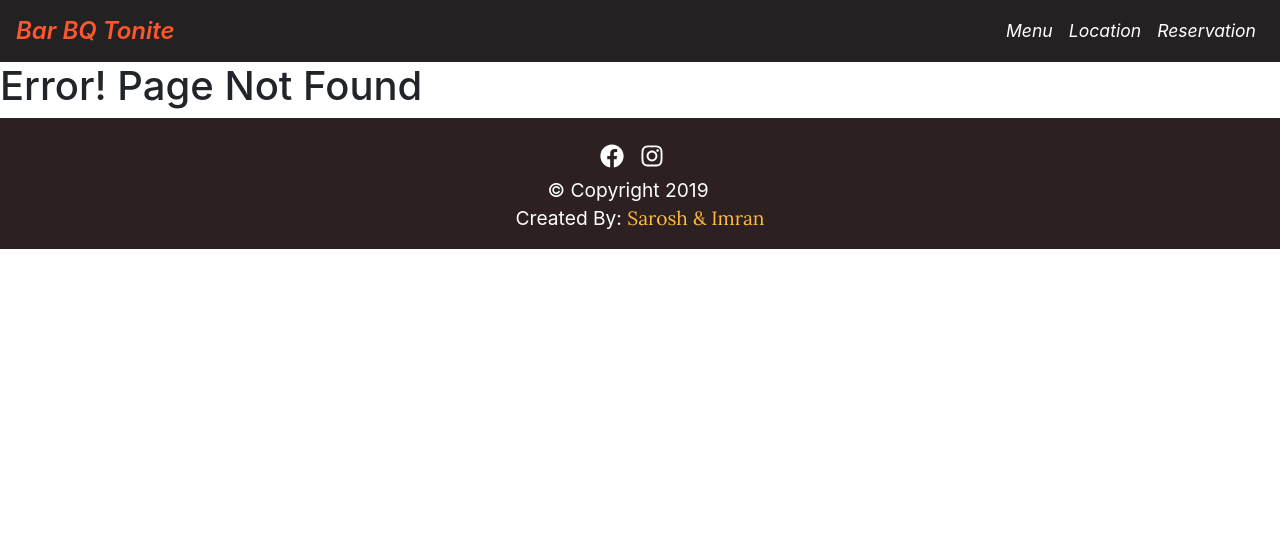
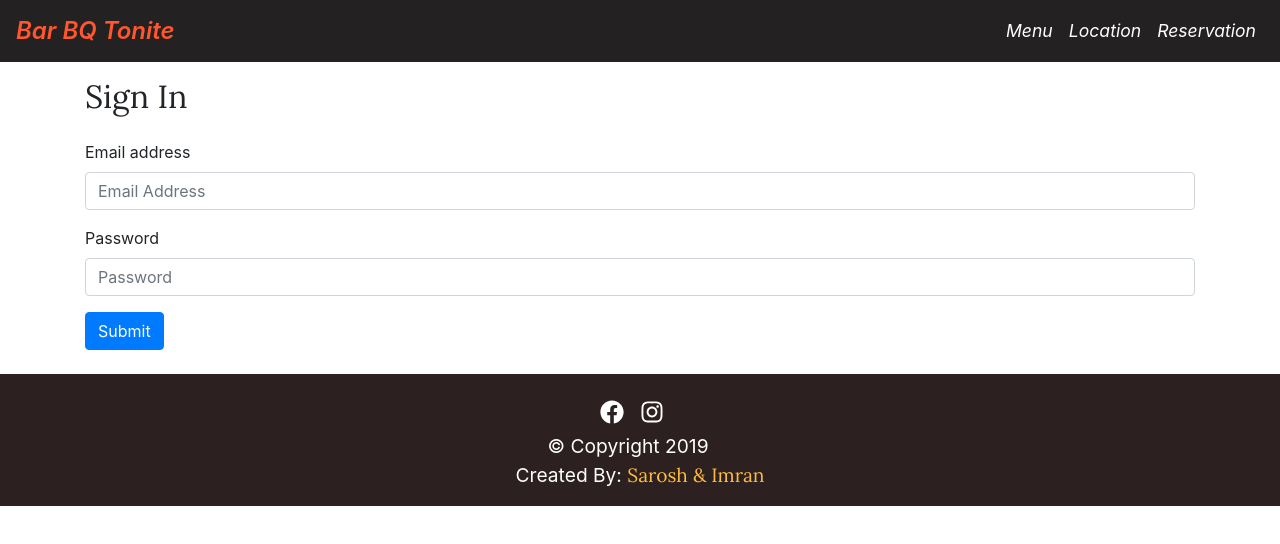
Before and after one commit to SaroshKhawar496/bbq-tonite, a React (Create React App) app in the folder client/: page /signin in a window 1280 px wide. Before the commit this address had no page. Shown: the top 544 px of the page. Built offline with nearby package versions, Linux system fonts and the light colour scheme.

Commit message:
Fixed the issue with signup on frontend. do same thing for signin

```diff
--- a/client/src/App.js
+++ b/client/src/App.js
@@ -15,6 +15,7 @@ import CustomerDashboard from "./containers/CustomerDashboard";
 import NewReservation from "./containers/NewReservation";
 import Location from "./containers/Location";
 import SignUp from "./containers/SignUp";
+import SignIn from "./containers/SignIn";
 
 function App() {
   return (
@@ -32,6 +33,7 @@ function App() {
           <Route path="/reservations/new" component={NewReservation} />
 
           <Route path="/signup" component={SignUp} />
+          <Route path="/signin" component={SignIn} />
           <Route component={ErrorPage} />
         </Switch>
         <Footer />
--- a/client/src/containers/SignIn.js
+++ b/client/src/containers/SignIn.js
@@ -0,0 +1,71 @@
+import React, { Component } from "react";
+import { Button, Form, Alert, Col } from "react-bootstrap";
+import axios from "axios";
+
+class SignIn extends Component {
+  state = {
+    email: "",
+    password: ""
+  };
+  handleChange = e => {
+    this.setState({
+      [e.target.id]: e.target.value
+    });
+  };
+  handleSubmit = e => {
+    e.preventDefault();
+    console.log(this.state);
+    const headers = {
+      "Content-Type": "application/json"
+    };
+
+    axios
+      .post("/api/users/login", this.state, { headers: headers })
+      .then(response => {
+        console.log(response.data);
+        localStorage.setItem("Authorization", response.data);
+      })
+      .catch(err => {
+        console.log("request has error");
+        console.log(err);
+      });
+  };
+  render() {
+    return (
+      <section className="container my-3 ">
+        <h2>Sign In </h2>
+        <Form className="my-4" onSubmit={this.handleSubmit}>
+          <Form.Group>
+            <Form.Label>Email address</Form.Label>
+            <Form.Control
+              id="email"
+              type="email"
+              placeholder="Email Address"
+              name="email"
+              onChange={this.handleChange}
+              value={this.state.email}
+            />
+          </Form.Group>
+
+          <Form.Group>
+            <Form.Label>Password</Form.Label>
+            <Form.Control
+              id="password"
+              type="password"
+              placeholder="Password"
+              name="password"
+              onChange={this.handleChange}
+              value={this.state.password}
+            />
+          </Form.Group>
+
+          <Button variant="primary" type="submit">
+            Submit
+          </Button>
+        </Form>
+      </section>
+    );
+  }
+}
+
+export default SignIn;
--- a/client/src/containers/SignUp.js
+++ b/client/src/containers/SignUp.js
@@ -21,15 +21,33 @@ class Signup extends Component {
     const headers = {
       "Content-Type": "application/json"
     };
-    axios
-      .post("/api/users/", this.state, { headers: headers })
-      .then(response => {
-        console.log(response.data);
+
+    axios({
+      method: "post",
+      url: "/api/users",
+      data: this.state
+    })
+      .then(res => {
+        console.log(res);
+        // console.log(re);
       })
       .catch(err => {
-        console.log("request has error");
-        console.log(err);
+        //   err.response.data shows the error object
+        // err.response.status shows the response status code
+        console.log(err.response);
+        console.log(err.response.status);
+        console.log(err.response.data);
       });
+
+    // axios
+    //   .post("/api/users/", this.state, { headers: headers })
+    //   .then(response => {
+    //     console.log(response.data);
+    //   })
+    //   .catch(err => {
+    //     console.log("request has error");
+    //     console.log(err);
+    //   });
   };
   render() {
     return (
--- a/package.json
+++ b/package.json
@@ -12,6 +12,7 @@
   "dependencies": {
     "axios": "^0.19.0",
     "bcryptjs": "^2.4.3",
+    "cors": "^2.8.5",
     "dotenv": "^8.2.0",
     "express": "^4.17.1",
     "jsonwebtoken": "^8.5.1",
```
Also changed, not shown: 2 other files (tests, documents, lock files or other folders).
